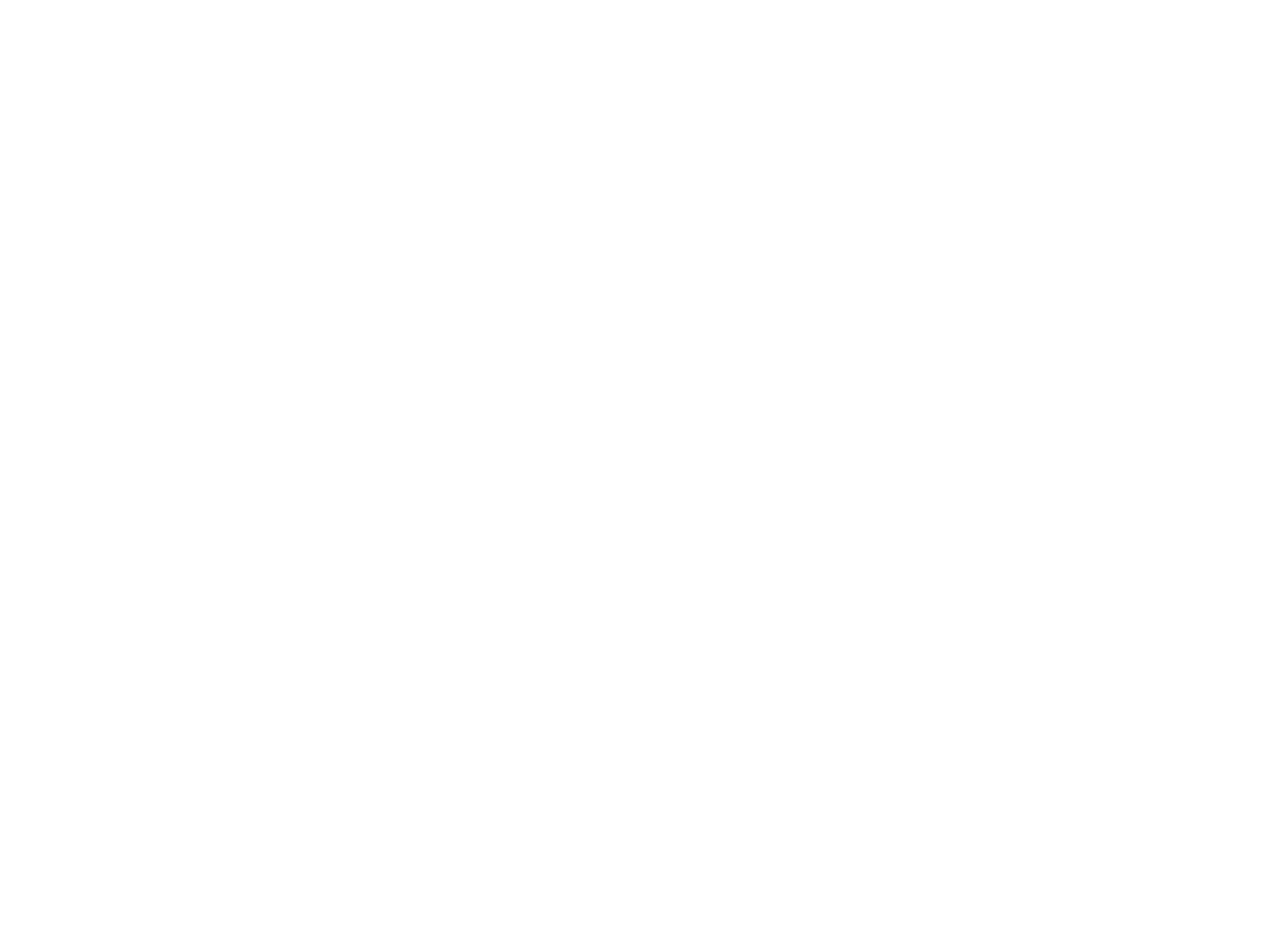
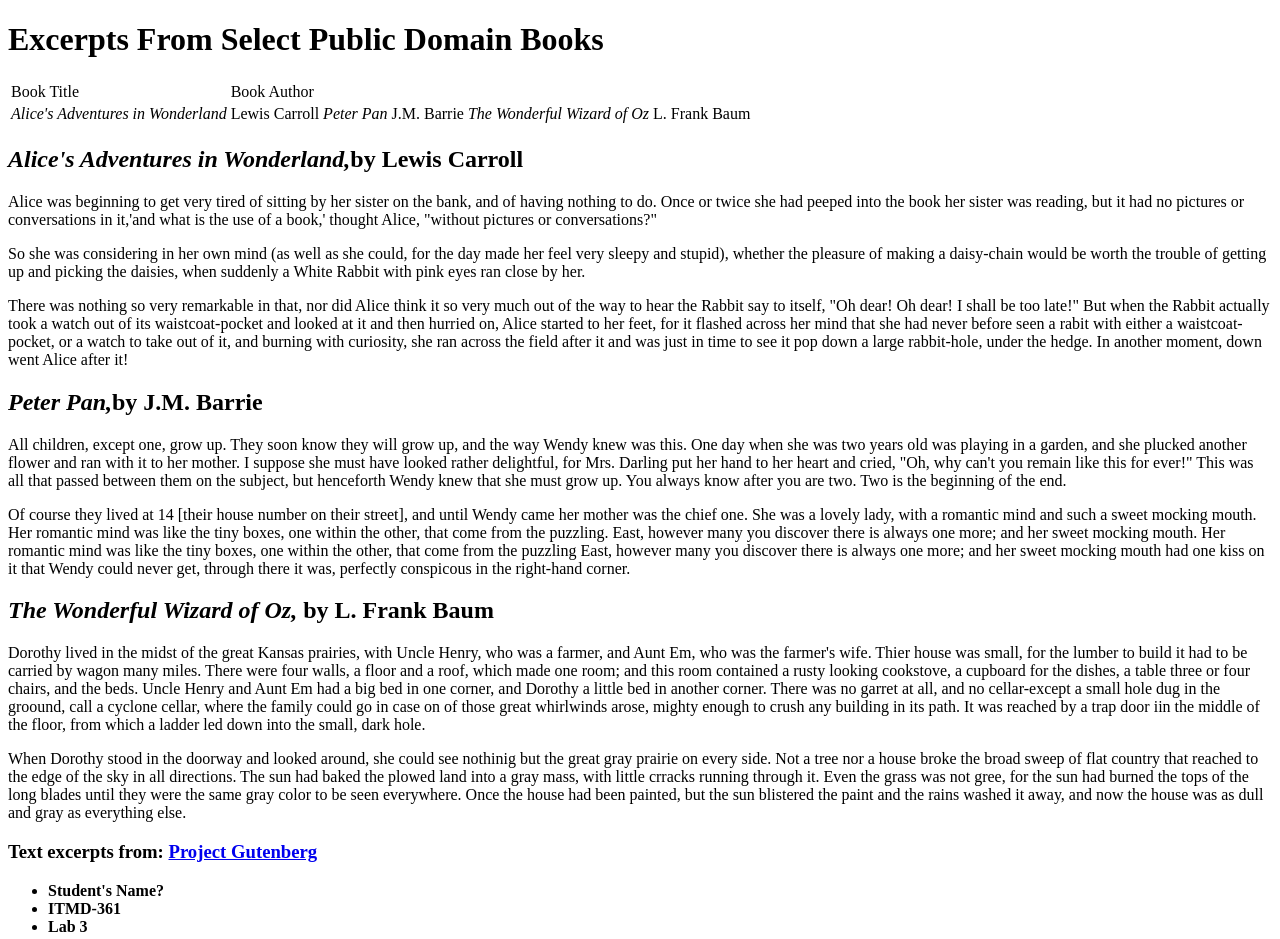
Before and after one commit to spring2025tm/webdev_lab3, a plain HTML site: page index.html in a window 1280 px wide. Before the commit the page ends 800 px from the top, so only its background shows below. Drawn offline with Linux system fonts and the light colour scheme.

Commit message:
Update index.html
complete assignment draft 1

```diff
--- a/index.html
+++ b/index.html
@@ -6,6 +6,68 @@
 
 </head>
 <body>
-
+	<h1>Excerpts From Select Public Domain Books</h1>
+	<table>
+		<tr>
+			<td>Book Title</td>
+			<td>Book Author</td>
+		</tr>
+		<tr>
+			<td><em>Alice's Adventures in Wonderland</em></td>
+			<td>Lewis Carroll</td>
+			<td><em>Peter Pan</em></td>
+			<td>J.M. Barrie</td>
+			<td><em>The Wonderful Wizard of Oz</em></td>
+			<td>L. Frank Baum</td>
+		</tr>
+	</table>
+	<h2><em>Alice's Adventures in Wonderland,</em>by Lewis Carroll</h2>
+	<p>
+		Alice was beginning to get very tired of sitting by her sister on the bank, and of having nothing to do.
+		Once or twice she had peeped into the book her sister was reading,
+		but it had no pictures or conversations in it,'and what is the use of a book,' thought Alice, "without pictures or conversations?"
+	</p>
+	<p>
+		So she was considering in her own mind (as well as she could, for the day made her feel very sleepy and stupid),
+		whether the pleasure of making a daisy-chain would be worth the trouble of getting up and picking the daisies, when suddenly a
+		White Rabbit with pink eyes ran close by her.
+	</p>
+	<p>
+		There was nothing so very remarkable in that, nor did Alice think it so very much out of the way to hear the Rabbit say to itself, "Oh dear! Oh dear! I shall be too late!"
+		But when the Rabbit actually took a watch out of its waistcoat-pocket and looked at it and then hurried on, Alice started to her feet, for it flashed across her mind that she
+		had never before seen a rabit with either a waistcoat-pocket, or a watch to take out of it, and burning with curiosity, she ran across the field after it and was just in time
+		to see it pop down a large rabbit-hole, under the hedge. In another moment, down went Alice after it!
+	</p>
+	<h2><em>Peter Pan,</em>by J.M. Barrie</h2>
+	<p>
+		All children, except one, grow up. They soon know they will grow up, and the way Wendy knew was this. One day when she was two years old was playing in a garden,
+		and she plucked another flower and ran with it to her mother. I suppose she must have looked rather delightful, for Mrs. Darling put her hand to her heart and cried,
+		"Oh, why can't you remain like this for ever!" This was all that passed between them on the subject,
+		but henceforth Wendy knew that she must grow up. You always know after you are two. Two is the beginning of the end.
+	</p>
+	<p>
+		Of course they lived at 14 [their house number on their street], and until Wendy came her mother was the chief one. She was a lovely lady, with a romantic mind and such a sweet mocking mouth.
+		Her romantic mind was like the tiny boxes, one within the other, that come from the puzzling. East, however many you discover there is always one more; and her sweet mocking mouth. Her romantic mind was like the tiny boxes,
+		one within the other, that come from the puzzling East, however many you discover there is always one more;
+		and her sweet mocking mouth had one kiss on it that Wendy could never get, through there it was, perfectly conspicous in the right-hand corner.
+	</p>
+	<h2><em>The Wonderful Wizard of Oz,</em> by L. Frank Baum</h2>
+	<p>
+		Dorothy lived in the midst of the great Kansas prairies, with Uncle Henry, who was a farmer, and Aunt Em, who was the farmer's wife. Thier house was small, for the lumber to build it had to be carried by wagon many miles.
+		There were four walls, a floor and a roof, which made one room; and this room contained a rusty looking cookstove, a cupboard for the dishes, a table three or four chairs, and the beds.
+		Uncle Henry and Aunt Em had a big bed in one corner, and Dorothy a little bed in another corner. There was no garret at all, and no cellar-except a small hole dug in the groound, call a cyclone cellar,
+		where the family could go in case on of those great whirlwinds arose, mighty enough to crush any building in its path. It was reached by a trap door iin the middle of the floor, from which a ladder led down into the small, dark hole.
+	</p>
+	<p>
+		When Dorothy stood in the doorway and looked around, she could see nothinig but the great gray prairie on every side. Not a tree nor a house broke the broad sweep of flat country that reached to the edge of the sky  in all directions.
+		The sun had baked the plowed land into a gray mass, with little crracks running through it. Even the grass was not gree, for the sun had burned the tops of the long blades until they were the same gray color to be seen everywhere.
+		Once the house had been painted, but the sun blistered the paint and the rains washed it away, and now the house was as dull and gray as everything else.
+	</p>
+	<h3>Text excerpts from: <a href="http://www.gutenberg.org">Project Gutenberg</a></h3>
+	<ul>
+		<li><strong>Student's Name?</strong></li>
+		<li><strong>ITMD-361</strong></li>
+		<li><strong>Lab 3</strong></li>
+	</ul>
 </body>
 </html>
```
